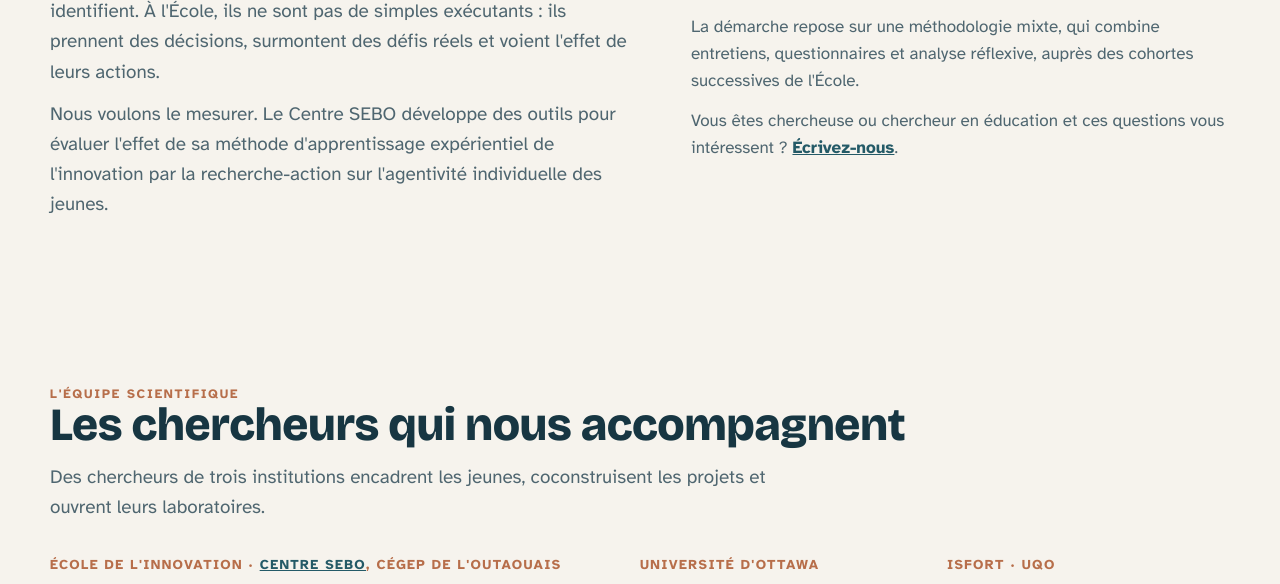
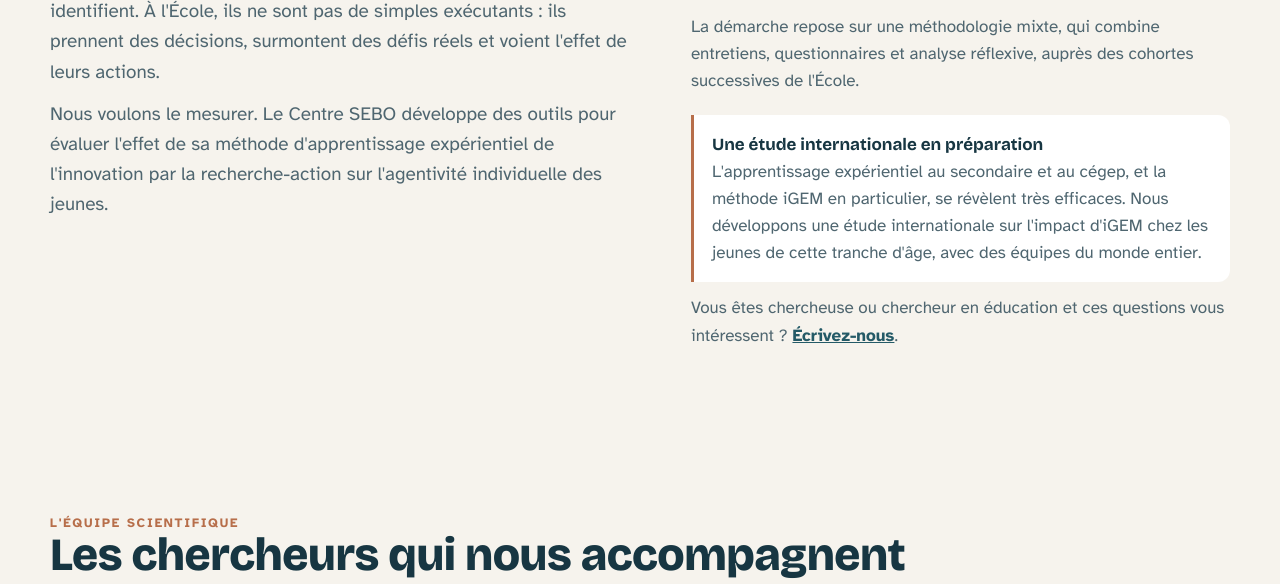
Before and after one commit to ecole-innovation-outaouais/site-web, a plain HTML site: page recherche.html in a window 1280 px wide. Shown: the part 1700-2284 px from the top of the page. Drawn offline with nearby package versions, Linux system fonts and the light colour scheme.

Commit message:
Recherche : étude internationale sur l'impact d'iGEM au secondaire et au cégep
Co-Authored-By: Claude Opus 5.5 <noreply@anthropic.com>
Claude-Session: https://claude.ai/code/session_01M2T4puYVa5WwyfSRESR7Hv

```diff
--- a/recherche.html
+++ b/recherche.html
@@ -472,6 +472,10 @@ a.logo-projet{text-decoration:none}
           <li><span>Comment reproduire cette démarche dans d'autres cégeps et d'autres écoles.</span></li>
         </ol>
         <p style="margin-top:16px;color:var(--texte-doux)">La démarche repose sur une méthodologie mixte, qui combine entretiens, questionnaires et analyse réflexive, auprès des cohortes successives de l'École.</p>
+        <div style="margin-top:20px;background:#fff;border-left:3px solid var(--cuivre);border-radius:0 12px 12px 0;padding:16px 18px">
+          <strong style="display:block;color:var(--nuit);font-family:var(--display)">Une étude internationale en préparation</strong>
+          <span style="color:var(--texte-doux)">L'apprentissage expérientiel au secondaire et au cégep, et la méthode iGEM en particulier, se révèlent très efficaces. Nous développons une étude internationale sur l'impact d'iGEM chez les jeunes de cette tranche d'âge, avec des équipes du monde entier.</span>
+        </div>
         <p style="margin-top:12px;color:var(--texte-doux)">Vous êtes chercheuse ou chercheur en éducation et ces questions vous intéressent ? <a href="participer.html" style="font-weight:700;color:var(--petrole)">Écrivez-nous</a>.</p>
       </div>
     </div>
```
